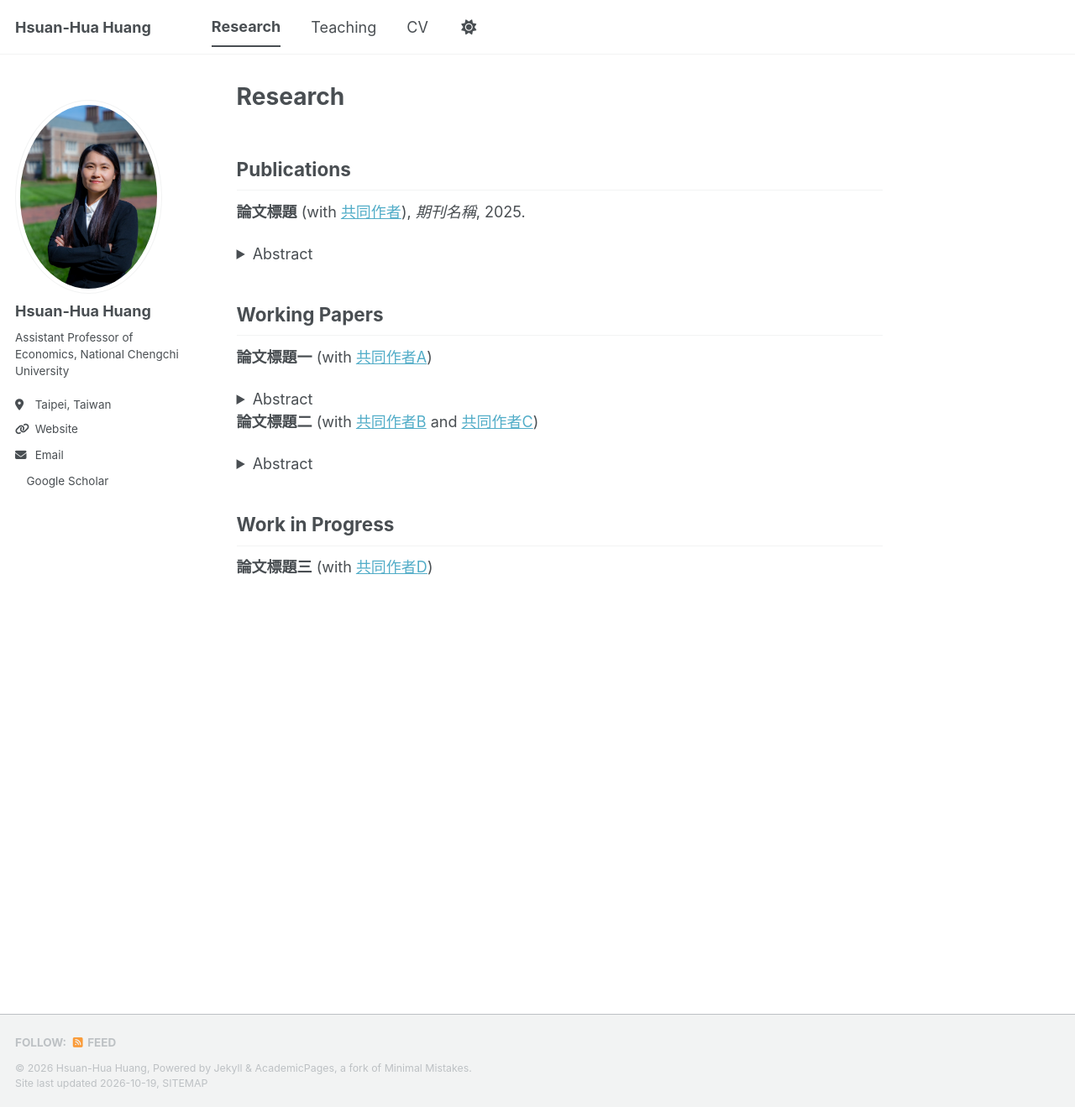
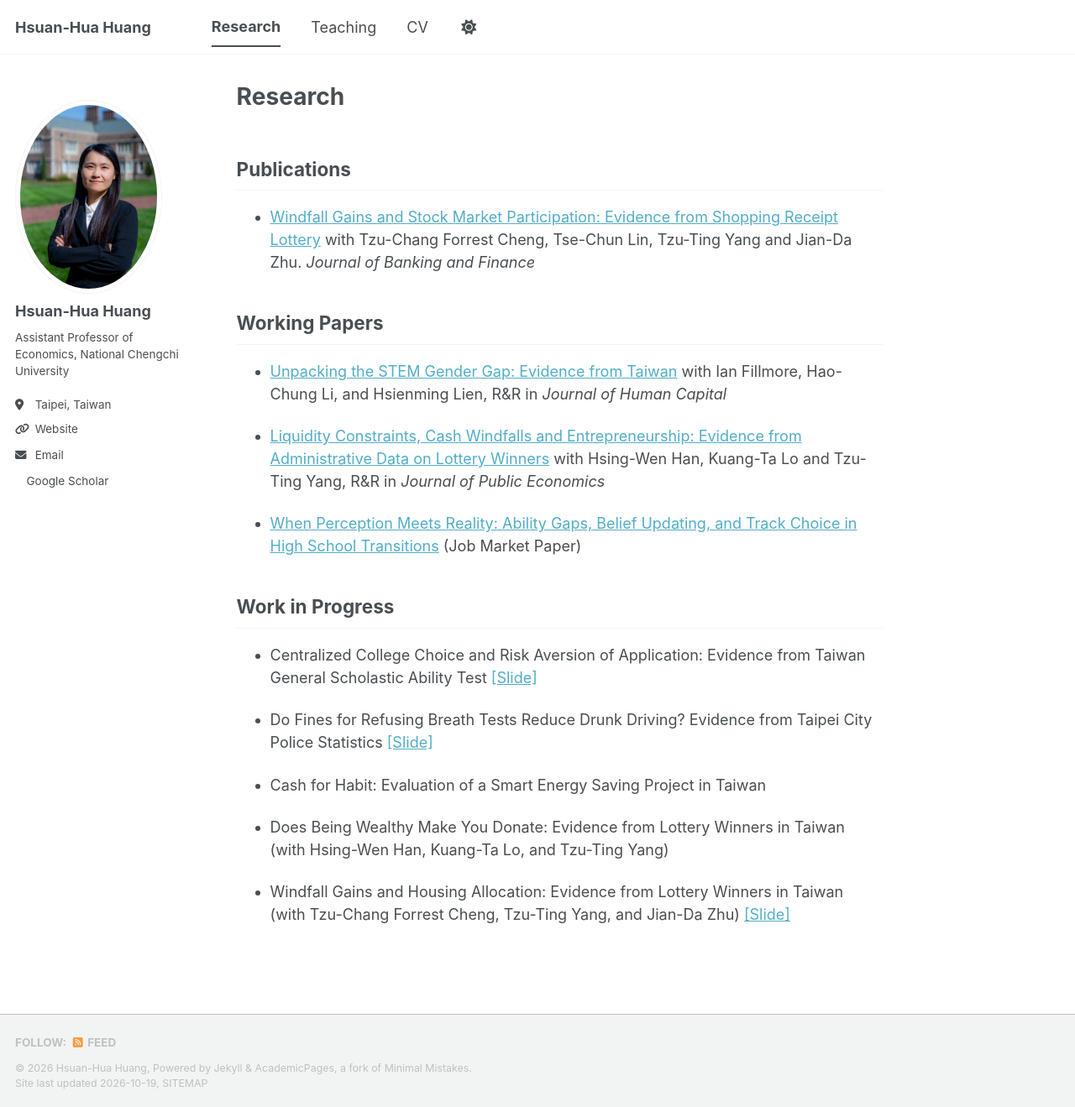
Before and after one commit to hsuanhua-huang/hsuanhua-huang, a Jekyll site: the page built from _pages/research.md, in a window 1280 px wide and 1319 px high. Shown: the whole window at 84% size. Built offline with Jekyll 4.4.1, drawn with Linux system fonts in a browser that asks for light colours; a style sheet for code colours, icons or effects is not loaded.

Commit message:
Update research.md

```diff
--- a/_pages/research.md
+++ b/_pages/research.md
@@ -6,29 +6,24 @@ author_profile: true
 
 ## Publications
 
-**論文標題** (with [共同作者](https://共同作者網址)), *期刊名稱*, 2025.
-
-<details>
-<summary>Abstract</summary>
-在這裡貼上摘要。
-</details>
+- [Windfall Gains and Stock Market Participation: Evidence from Shopping Receipt Lottery](https://www.sciencedirect.com/science/article/pii/S0378426624002929?dgcid=coauthor) with Tzu-Chang Forrest Cheng, Tse-Chun Lin, Tzu-Ting Yang and Jian-Da Zhu. *Journal of Banking and Finance*
 
 ## Working Papers
 
-**論文標題一** (with [共同作者A](https://網址))
+- [Unpacking the STEM Gender Gap: Evidence from Taiwan](dropbox.com/scl/fi/dqm7rao1l1ee4vl0v3n46/TaiwanSTEMGenderGap_manuscript.pdf?rlkey=3aoejw5gmq09vn3r5v173hqug&dl=0) with Ian Fillmore, Hao-Chung Li, and Hsienming Lien, R&R in *Journal of Human Capital*
 
-<details>
-<summary>Abstract</summary>
-在這裡貼上摘要。
-</details>
+- [Liquidity Constraints, Cash Windfalls and Entrepreneurship: Evidence from Administrative Data on Lottery Winners](https://papers.ssrn.com/sol3/papers.cfm?abstract_id=4400072) with Hsing-Wen Han, Kuang-Ta Lo and Tzu-Ting Yang, R&R in *Journal of Public Economics*
 
-**論文標題二** (with [共同作者B](https://網址) and [共同作者C](https://網址))
-
-<details>
-<summary>Abstract</summary>
-在這裡貼上摘要。
-</details>
+- [When Perception Meets Reality: Ability Gaps, Belief Updating, and Track Choice in High School Transitions](https://www.dropbox.com/scl/fi/z4rpfy7o0ehfa6xxe2f2a/Draft_JMP_Updated_Belief.pdf?rlkey=bgwmlcks5w68pu87shsl6dfe7&e=1&dl=0) (Job Market Paper)
 
 ## Work in Progress
 
-**論文標題三** (with [共同作者D](https://網址))
+- Centralized College Choice and Risk Aversion of Application: Evidence from Taiwan General Scholastic Ability Test [[Slide]](https://www.dropbox.com/scl/fi/f3897n6h6ly0ddnxv6o60/Choice_Risk_Aversion_Slide.pdf?rlkey=2u9xsv0i8rn5biuy7clzisr4x&e=1&dl=0)
+
+- Do Fines for Refusing Breath Tests Reduce Drunk Driving? Evidence from Taipei City Police Statistics [[Slide]](dropbox.com/scl/fi/113ndsnfpq6v1nuyfea50/Drunken_Driving_Slide.pdf?rlkey=4sdzmfglj4bikzx6b46t6qco8&dl=0)
+
+- Cash for Habit: Evaluation of a Smart Energy Saving Project in Taiwan
+
+- Does Being Wealthy Make You Donate: Evidence from Lottery Winners in Taiwan (with Hsing-Wen Han, Kuang-Ta Lo, and Tzu-Ting Yang)
+
+- Windfall Gains and Housing Allocation: Evidence from Lottery Winners in Taiwan (with Tzu-Chang Forrest Cheng, Tzu-Ting Yang, and Jian-Da Zhu) [[Slide]](https://www.dropbox.com/scl/fi/azsvlya1we1fqo0kyjv7g/Housing_Presentation_SETA_2024.pdf?rlkey=xncymo9yeu5vddn4to5gl7qnn&e=1&dl=0)
```
